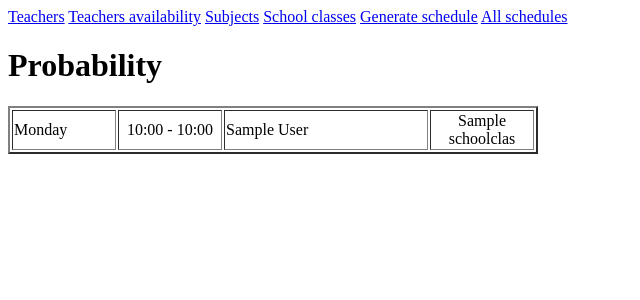
After one commit to awojciechowicz/ONL_PYT_W_39_SchoolScheduler, a Django app: page /probability/ in a window 1280 px wide. The commit adds this page. Shown: the top 300 px of the page, without its empty margins (0-640 px from the left). Run offline with Django 5.2, Linux system fonts and the light colour scheme; tables that the repository leaves empty hold one stand-in row (values such as "Sample post").

Commit message:
Wprowadzenie probability

```diff
--- a/schedule_app/models.py
+++ b/schedule_app/models.py
@@ -92,6 +92,12 @@ class Requirements(models.Model):
     class Meta:
         unique_together = ('school_class', 'teacher_subject')
 
+class Probability(models.Model):
+    schedule_slot = models.ManyToManyField(ScheduleSlot)
+    school_class = models.ManyToManyField(SchoolClass)
+    teacher = models.ManyToManyField(Teacher)
+    lesson_probability = models.FloatField(default=0)
+
 
 class Lessons(models.Model):
     school_class = models.ForeignKey(SchoolClass, on_delete=models.CASCADE, default=1)
--- /dev/null
+++ b/schedule_app/templates/schedule_app/probability.html
@@ -0,0 +1,24 @@
+{% extends 'schedule_app/base.html' %}
+{% block content %}
+    <h1>Probability</h1>
+    <table border="2">
+        <tbody>
+            {% for prob in probability %}
+                <tr>
+                    <td style="width: 100px">
+                        {{ prob.weekday }}
+                    </td>
+                    <td style="width: 100px" align="center">
+                        {{ prob.time_slot }}
+                    </td>
+                    <td style="width: 200px">
+                        {{ prob.teacher }}
+                    </td>
+                    <td style="width: 100px" align="center">
+                        {{ prob.school_class }}
+                    </td>
+                </tr>
+            {% endfor %}
+        </tbody>
+    </table>
+{% endblock %}
--- a/schedule_app/views.py
+++ b/schedule_app/views.py
@@ -17,7 +17,8 @@ from .models import (Weekday,
                      SchoolClass,
                      Requirements,
                      Lessons,
-                     TeacherSubject)
+                     TeacherSubject,
+                     Probability)
 
 
 # Create your views here.
@@ -101,7 +102,7 @@ class TeachersAvailabilityView(View):
             teach_avail.append({
                 'weekday': schedule_slot.weekday,
                 'time_slot': schedule_slot.time_slot,
-                'teachers': teachers_available / teachers_all * 100,
+                'teachers': int(teachers_available / teachers_all * 100),
                 # 'teachers': [teach.teacher
                 #              for teach in teachers_availability.filter(availability=schedule_slot)]
             })
@@ -841,3 +842,29 @@ class TestView(View):
             'schedule_app/test.html',
             context
         )
+
+class ProbabilityView(View):
+    def get(self, request, *args, **kwargs):
+        schedule_slots = ScheduleSlot.objects.all()
+        teachers = Teacher.objects.all()
+        school_classes = SchoolClass.objects.all()
+        probability = []
+        for schedule_slot in schedule_slots:
+            for school_class in school_classes:
+                for teacher in teachers:
+                    probability.append(
+                        {
+                            'weekday': schedule_slot.weekday,
+                            'time_slot': schedule_slot.time_slot,
+                            'school_class': school_class,
+                            'teacher': teacher,
+                        }
+                    )
+        context = {
+            'probability': probability,
+        }
+        return render(
+            request,
+            'schedule_app/probability.html',
+            context
+        )
--- a/schoolplanner/urls.py
+++ b/schoolplanner/urls.py
@@ -39,4 +39,5 @@ urlpatterns = [
     path('schedule/school_classes/day/<int:weekday_id>/', sch_views.ScheduleDaySchoolClassView.as_view(), name='day-school-class-schedule'),
     path('schedule/teachers/day/<int:weekday_id>/', sch_views.ScheduleDayTeacherView.as_view(), name='day-teacher-schedule'),
     path('test/', sch_views.TestView.as_view(), name='test'),
+    path('probability/', sch_views.ProbabilityView.as_view(), name='probability'),
 ]
```
Also changed, not shown: schedule_app/templates/schedule_app/teachers_available.html (+5 -5 lines).
